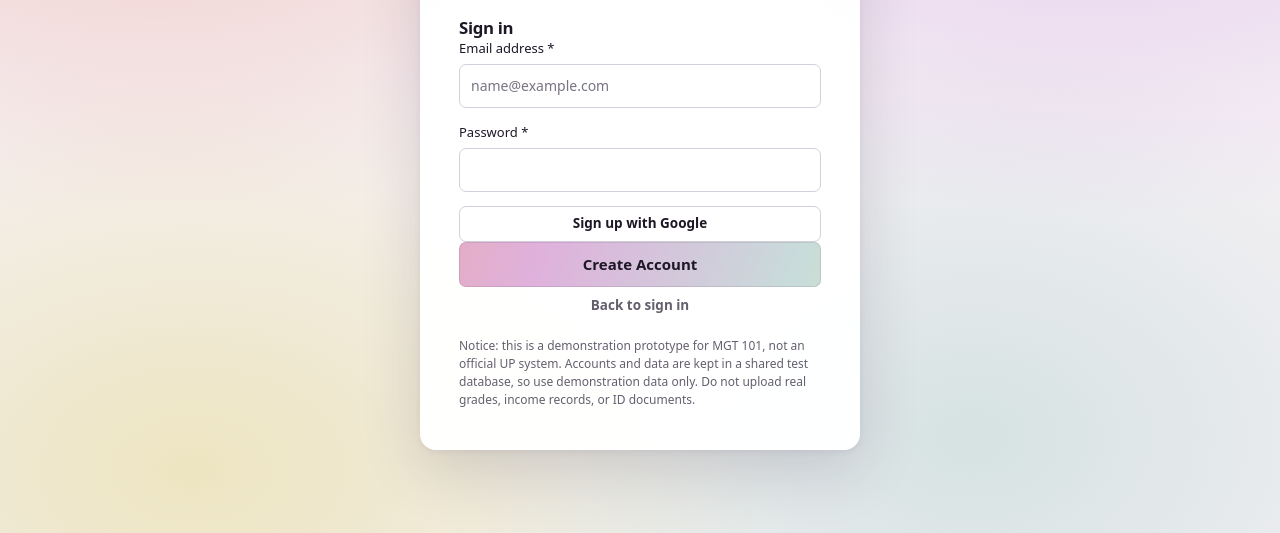
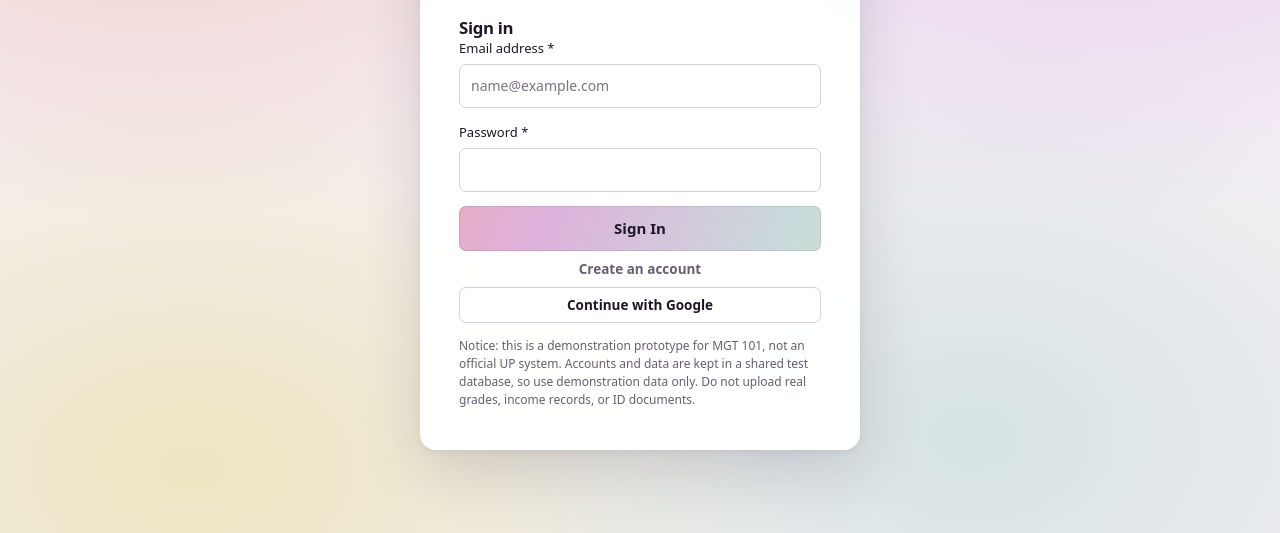
Before and after one commit to cjvaliente/iSKOLEKTIB, a plain HTML site: page index.html in a window 1280 px wide. Shown: the part 267-800 px from the top of the page. Drawn offline with nearby package versions, Linux system fonts and the light colour scheme; a script that the page names is missing.

Commit message:
Update login buttons and add Google sign-in option

```diff
--- a/index.html
+++ b/index.html
@@ -41,9 +41,11 @@
           <label for="login-pass">Password *</label>
           <input type="password" id="login-pass" autocomplete="current-password">
         </div>
-        <button type="button" class="btn btn-secondary btn-block" data-action="google-signin">Sign up with Google</button>
-        <button type="submit" id="signup-btn" class="btn btn-gold btn-block login-btn">Create Account</button>
-        <button type="button" class="btn btn-ghost btn-block" data-action="go-signin">Back to sign in</button>
+        <button type="submit" id="login-btn" class="btn btn-gold btn-block login-btn">Sign In</button>
+        <button type="button" class="btn btn-ghost btn-block" data-action="go-signup">Create an account</button>
+        <!-- GOOGLE SIGN-IN (added) -->
+        <button type="button" class="btn btn-secondary btn-block" data-action="google-signin">Continue with Google</button>
+      </form>
     </div>
 
     <div id="login-signup" class="hidden">
```
